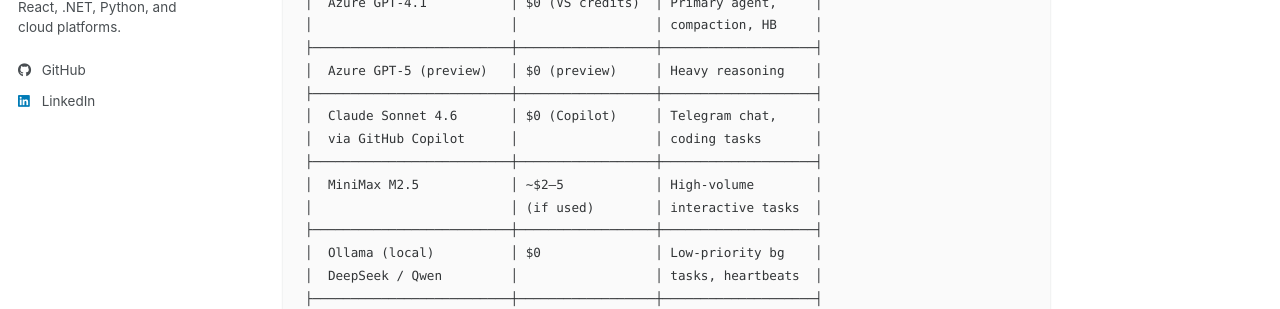
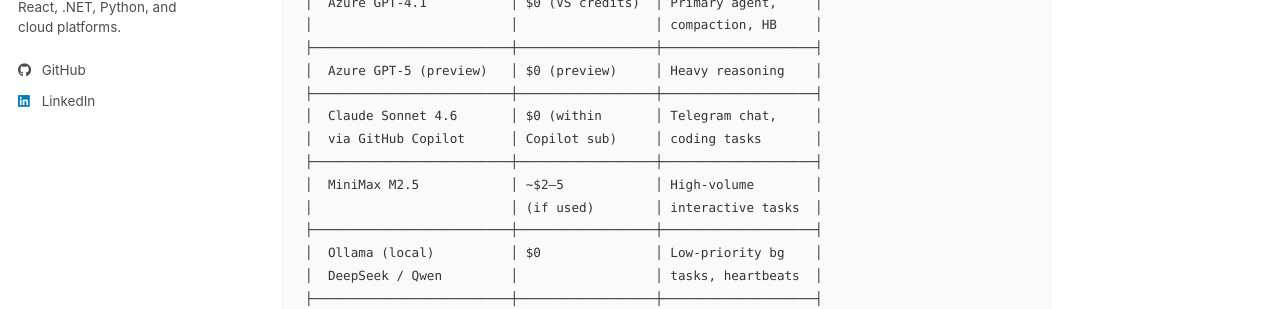
Before and after one commit to guidebee/guidebee.github.io, a Jekyll site: the page built from _posts/2026-03-17-openclaw-cost-effective-ai-model-configuration.md, in a window 1280 px wide and 900 px high, scrolled down 10098 px. Shown: the part 379-688 px from the top of the window. Built offline with Jekyll 4.4.1, drawn with Linux system fonts in a browser that asks for light colours; a script bundle is joined from its source files by our own code; library files that are not in the unit come from our copies; some of the changed text lies outside the part shown.

Commit message:
add openclaw modles

```diff
--- a/_posts/2026-03-17-openclaw-cost-effective-ai-model-configuration.md
+++ b/_posts/2026-03-17-openclaw-cost-effective-ai-model-configuration.md
@@ -405,8 +405,8 @@
 ├──────────────────────────┼──────────────────┼────────────────────┤
 │  Azure GPT-5 (preview)   │ $0 (preview)     │ Heavy reasoning    │
 ├──────────────────────────┼──────────────────┼────────────────────┤
-│  Claude Sonnet 4.6       │ $0 (Copilot)     │ Telegram chat,     │
-│  via GitHub Copilot      │                  │ coding tasks       │
+│  Claude Sonnet 4.6       │ $0 (within       │ Telegram chat,     │
+│  via GitHub Copilot      │ Copilot sub)     │ coding tasks       │
 ├──────────────────────────┼──────────────────┼────────────────────┤
 │  MiniMax M2.5            │ ~$2–5            │ High-volume        │
 │                          │ (if used)        │ interactive tasks  │
```
Also changed, not shown: other parts of _posts/2026-03-17-openclaw-cost-effective-ai-model-configuration.md (+2 -2 lines).
